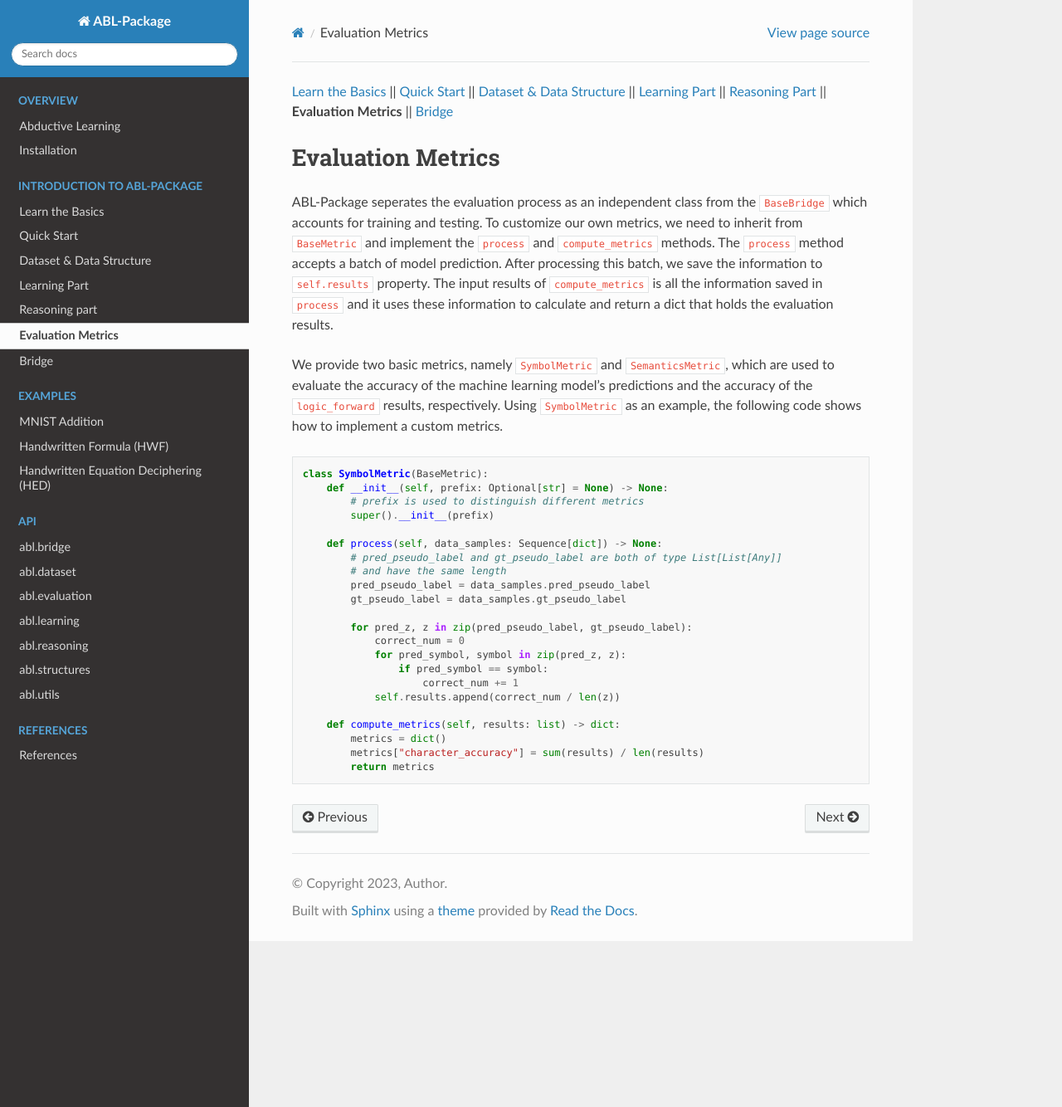
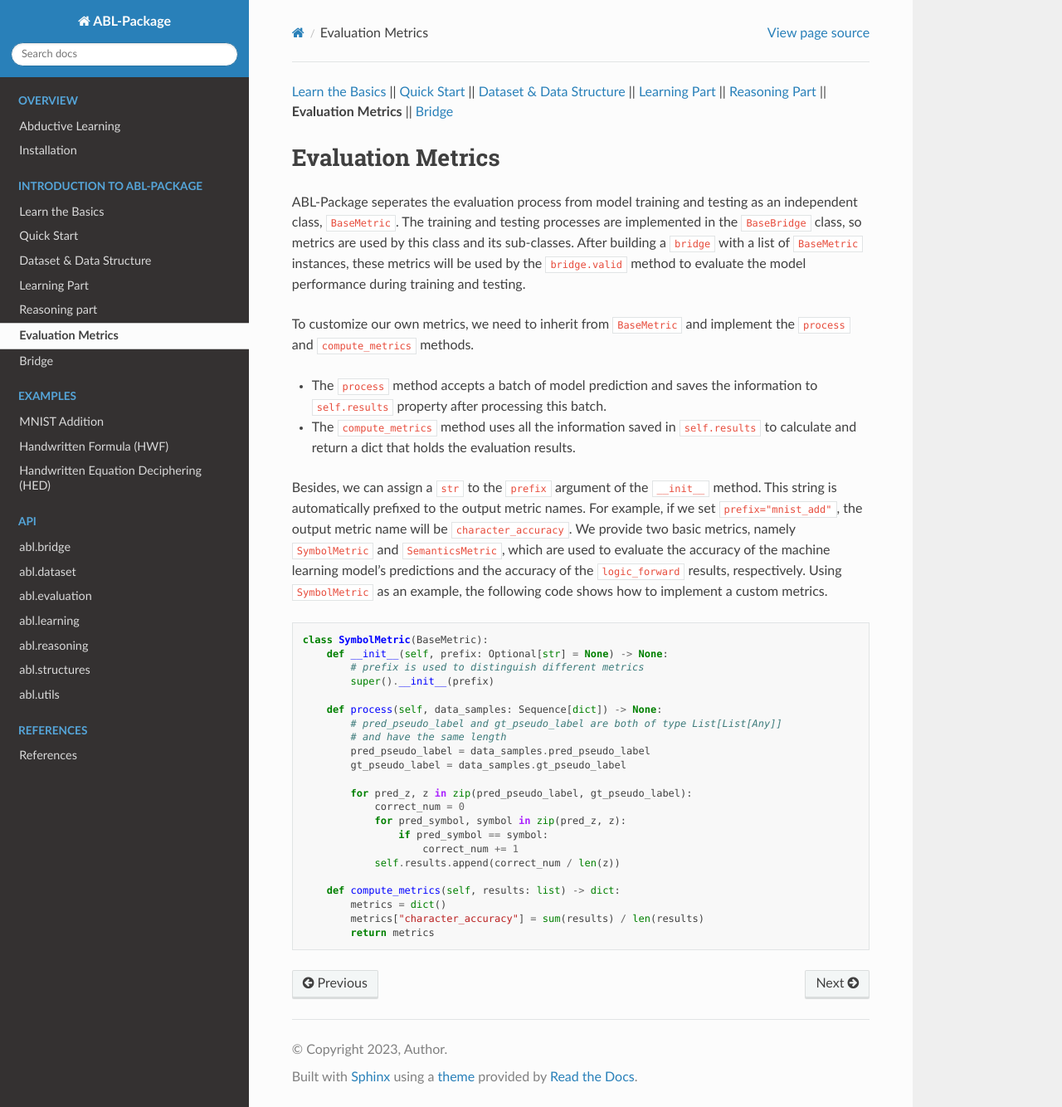
Before and after one commit to AbductiveLearning/ABLkit, a Sphinx documentation site: the page built from docs/Intro/Evaluation.rst, in a window 1280 px wide and 1334 px high. Shown: the whole window at 83% size. Built offline with Sphinx 7.4.7 and the Read the Docs theme 2.0.0, drawn with Linux system fonts in a browser that asks for light colours.

Commit message:
[DOC] resolve comments in Bri, Eva, Quick

```diff
--- a/docs/Intro/Bridge.rst
+++ b/docs/Intro/Bridge.rst
@@ -35,6 +35,8 @@ Bridging machine learning and reasoning to train the model is the fundamental id
 | test(test_data)                   | Test the model.                                                                      |
 +-----------------------------------+--------------------------------------------------------------------------------------+
 
+where ``train_data`` and ``test_data`` are both in the form of ``(X, gt_pseudo_label, Y)``. They will be used to construct ``ListData`` instances which are referred to as ``data_samples`` in the ``train`` and ``test`` methods respectively. More details can be found in `preparing datasets <Datasets.html>`_.
+
 
 ``SimpleBridge`` inherits from ``BaseBridge`` and provides a basic implementation. Besides the ``model`` and ``reasoner``, ``SimpleBridge`` has an extra initialization arguments, ``metric_list``, which will be used to evaluate model performance. Its training process involves several Abductive Learning loops and each loop consists of the following five steps:
 
--- a/docs/Intro/Evaluation.rst
+++ b/docs/Intro/Evaluation.rst
@@ -10,8 +10,14 @@
 Evaluation Metrics
 ==================
 
-ABL-Package seperates the evaluation process as an independent class from the ``BaseBridge`` which accounts for training and testing. To customize our own metrics, we need to inherit from ``BaseMetric`` and implement the ``process`` and ``compute_metrics`` methods. The ``process`` method accepts a batch of model prediction. After processing this batch, we save the information to ``self.results`` property. The input results of ``compute_metrics`` is all the information saved in ``process`` and it uses these information to calculate and return a dict that holds the evaluation results.
+ABL-Package seperates the evaluation process from model training and testing as an independent class, ``BaseMetric``. The training and testing processes are implemented in the ``BaseBridge`` class, so metrics are used by this class and its sub-classes. After building a ``bridge`` with a list of ``BaseMetric`` instances, these metrics will be used by the ``bridge.valid`` method to evaluate the model performance during training and testing.
 
+To customize our own metrics, we need to inherit from ``BaseMetric`` and implement the ``process`` and ``compute_metrics`` methods.
+
+- The ``process`` method accepts a batch of model prediction and saves the information to ``self.results`` property after processing this batch.
+- The ``compute_metrics`` method uses all the information saved in ``self.results`` to calculate and return a dict that holds the evaluation results.
+
+Besides, we can assign a ``str`` to the ``prefix`` argument of the ``__init__`` method. This string is automatically prefixed to the output metric names. For example, if we set ``prefix="mnist_add"``, the output metric name will be ``character_accuracy``.
 We provide two basic metrics, namely ``SymbolMetric`` and ``SemanticsMetric``, which are used to evaluate the accuracy of the machine learning model's predictions and the accuracy of the ``logic_forward`` results, respectively. Using ``SymbolMetric`` as an example, the following code shows how to implement a custom metrics.
 
 .. code:: python
--- a/docs/Intro/Quick-Start.rst
+++ b/docs/Intro/Quick-Start.rst
@@ -15,7 +15,7 @@ Working with Data
 -----------------
 
 ABL-Package assumes data to be in the form of ``(X, gt_pseudo_label, Y)``  where ``X`` is the input of the machine learning model,
-``gt_pseudo_label`` is the ground truth label of each element in ``X`` and ``Y`` is the ground truth reasoning result of each instance in ``X``.
+``gt_pseudo_label`` is the ground truth label of each element in ``X`` and ``Y`` is the ground truth reasoning result of each instance in ``X``. Note that ``gt_pseudo_label`` is only used to evaluate the performance of the machine learning part but not to train the model. If elements in ``X`` are unlabeled, ``gt_pseudo_label`` can be ``None``.
 
 In the MNIST Addition task, the data loading looks like
 
```
